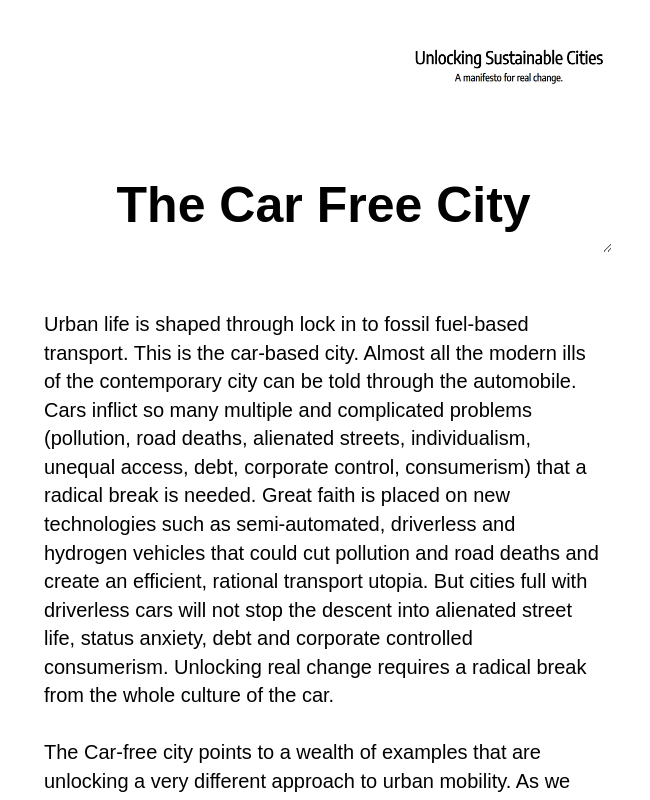
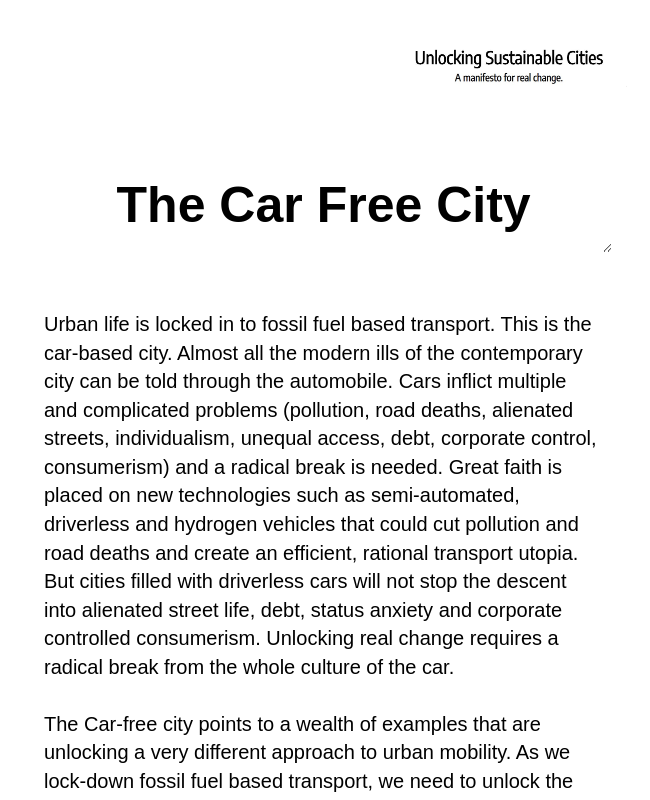
Before and after one commit to Floor-Tile/Unlocking-Sustainable-Cities, a plain HTML site: page car-free.html in a window 1280 px wide. Shown: the top 800 px of the page, 630-1280 px from the left. Drawn offline with nearby package versions, Linux system fonts and the light colour scheme; a web font is replaced by a local one.

Commit message:
grammar edits

```diff
--- a/car-free.html
+++ b/car-free.html
@@ -34,10 +34,10 @@
       </div>
       <div class="container">
         <section class="left-text">
-          <p>Urban life is shaped through lock in to fossil fuel-based transport. This is the car-based city. Almost all the modern ills of the contemporary city can be told through the automobile. Cars inflict so many multiple and complicated problems (pollution, road deaths, alienated streets, individualism, unequal access, debt, corporate control, consumerism) that a radical break is needed. Great faith is placed on new technologies such as semi-automated, driverless and hydrogen vehicles that could cut pollution and road deaths and create an efficient, rational transport utopia. But cities full with driverless cars will not stop the descent into alienated street life, status anxiety, debt and corporate controlled consumerism. Unlocking real change requires a radical break from the whole culture of the car.
+          <p>Urban life is locked in to fossil fuel based transport. This is the car-based city. Almost all the modern ills of the contemporary city can be told through the automobile. Cars inflict multiple and complicated problems (pollution, road deaths, alienated streets, individualism, unequal access, debt, corporate control, consumerism) and a radical break is needed. Great faith is placed on new technologies such as semi-automated, driverless and hydrogen vehicles that could cut pollution and road deaths and create an efficient, rational transport utopia. But cities filled with driverless cars will not stop the descent into alienated street life, debt, status anxiety and corporate controlled consumerism. Unlocking real change requires a radical break from the whole culture of the car.
             <br>
             <br>
-            The Car-free city points to a wealth of examples that are unlocking a very different approach to urban mobility. As we lock-down fossil fuel-based transport, we need to unlock the car-free city on a mass scale: cycle lanes, pedestrian routes, mass accessible rapid transport, renewed street life, car-lite urban design. Moreover, the very need for such intense mobility needs to be unpacked and precious urban space simply needs reallocating away from motorised vehicles on a huge scale. Unlocking the car-free city goes hand in hand with a shift in planning and zoning, eroding the need for mass, wasteful commuting from neighbourhood to central work zones. Central areas need to be dispersed, work more broadly distributed, and food, leisure and retail needs rescaling and decoupling from car use. Starting with the car is a great way towards the multiple steps to unlocking real change for sustainable cities.
+            The Car-free city points to a wealth of examples that are unlocking a very different approach to urban mobility. As we lock-down fossil fuel based transport, we need to unlock the car-free city on a mass scale: cycle lanes, pedestrian routes, mass accessible rapid transport, renewed street life, car-lite urban design. Moreover, the very need for such intense mobility needs to be unpacked and precious urban space simply needs reallocating away from motorised vehicles. Unlocking the car-free city goes hand in hand with a shift in planning and zoning, eroding the need for mass, wasteful commuting from neighbourhood to central work zones. Central areas need to be dispersed, work more broadly distributed and food, leisure and retail needs rescaling and decoupling from car use. Starting with the car is a great way towards the multiple steps to unlocking real change for sustainable cities.
           </p>
         </section>
       </div>
```
Also changed, not shown: bio-city.html (+1 -1 lines).
